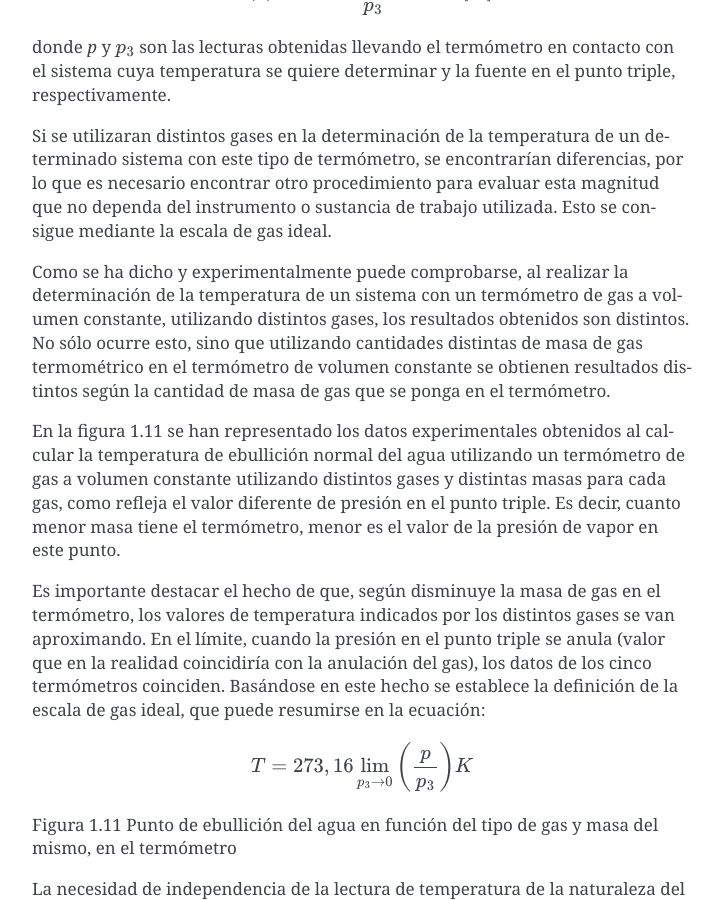
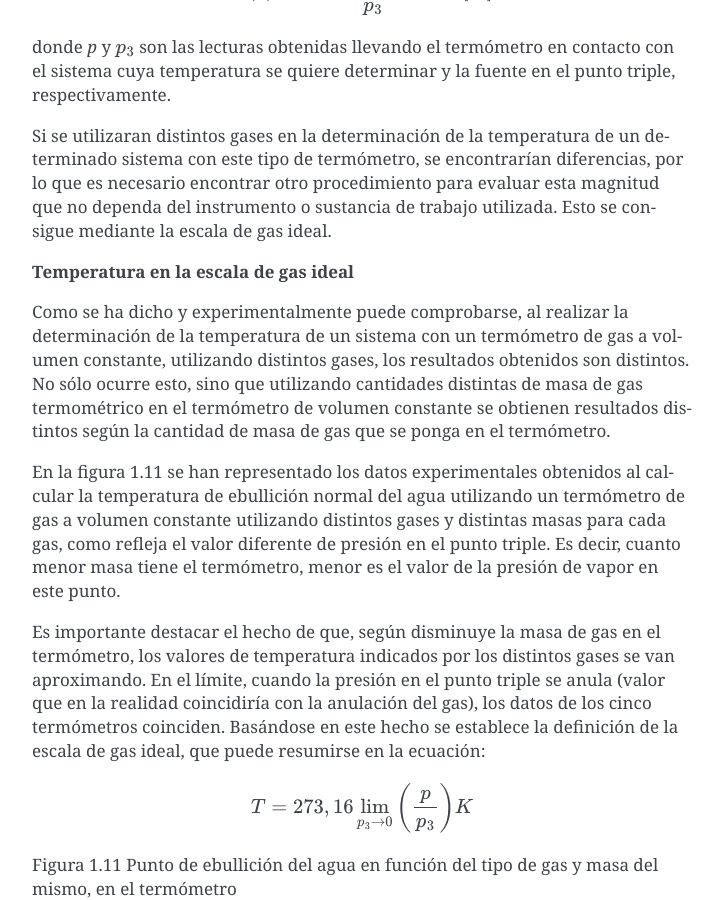
Before and after one commit to mantielero/termodinamica, a Sphinx documentation site: the page built from source/introduccion_ley_cero_temperatura.rst, in a window 1280 px wide and 900 px high, scrolled down 11572 px. Shown: the whole window, without its empty margins (388-1111 px from the left). Built offline with Sphinx 7.4.7, drawn with Linux system fonts in a browser that asks for light colours; pages that are not in the unit, such as notebooks, are missing from menus.

Commit message:
Update introduccion_ley_cero_temperatura.rst

```diff
--- a/source/introduccion_ley_cero_temperatura.rst
+++ b/source/introduccion_ley_cero_temperatura.rst
@@ -267,8 +267,8 @@
 
 Si se utilizaran distintos gases en la determinación de la temperatura de un determinado sistema con este tipo de termómetro, se encontrarían diferencias, por lo que es necesario encontrar otro procedimiento para evaluar esta magnitud que no dependa del instrumento o sustancia de trabajo utilizada. Esto se consigue mediante la escala de gas ideal.
 
-Temperatura en la escala de gas ideal
-'''''''''''''''''''''''''''''''''''''
+**Temperatura en la escala de gas ideal**
+
 
 Como se ha dicho y experimentalmente puede comprobarse, al realizar la determinación de la temperatura de un sistema con un termómetro de gas a volumen constante, utilizando distintos gases, los resultados obtenidos son distintos. No sólo ocurre esto, sino que utilizando cantidades distintas de masa de gas termométrico en el termómetro de volumen constante se obtienen resultados distintos según la cantidad de masa de gas que se ponga en el termómetro.
 
```
